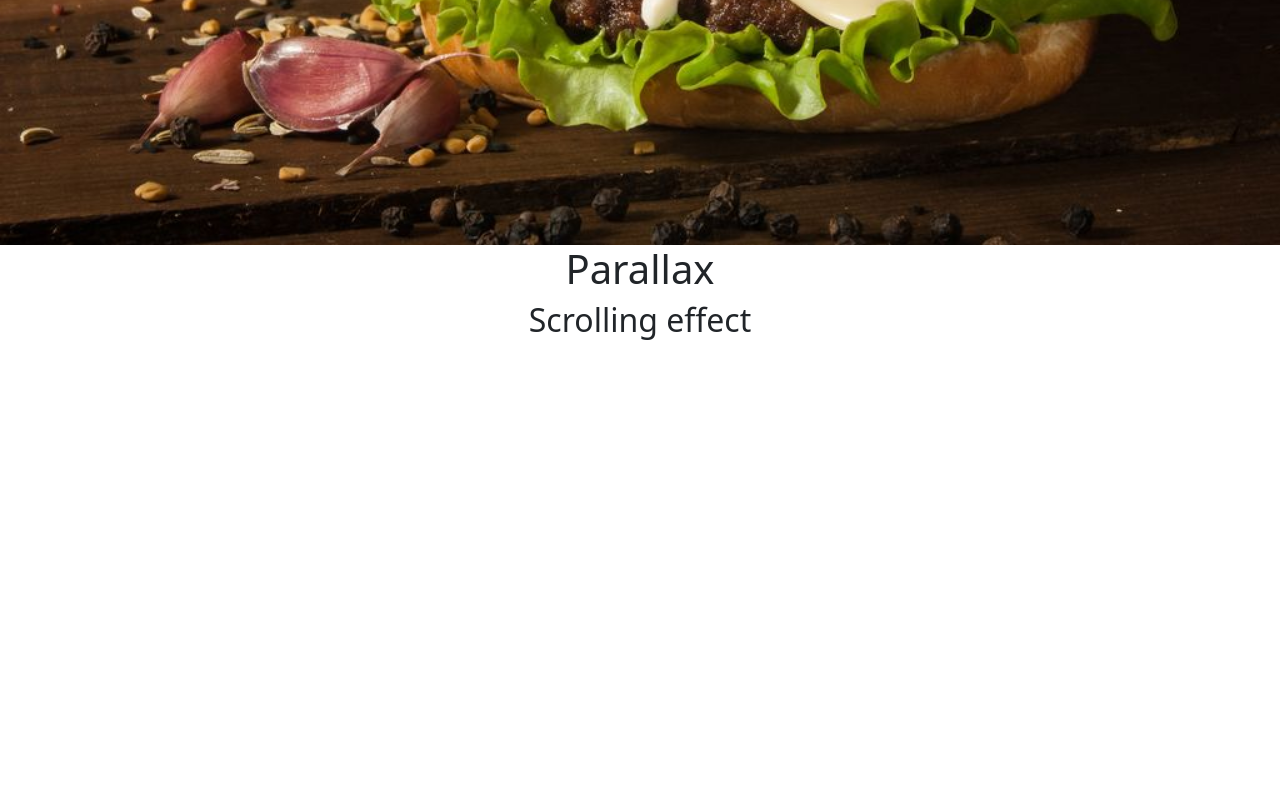
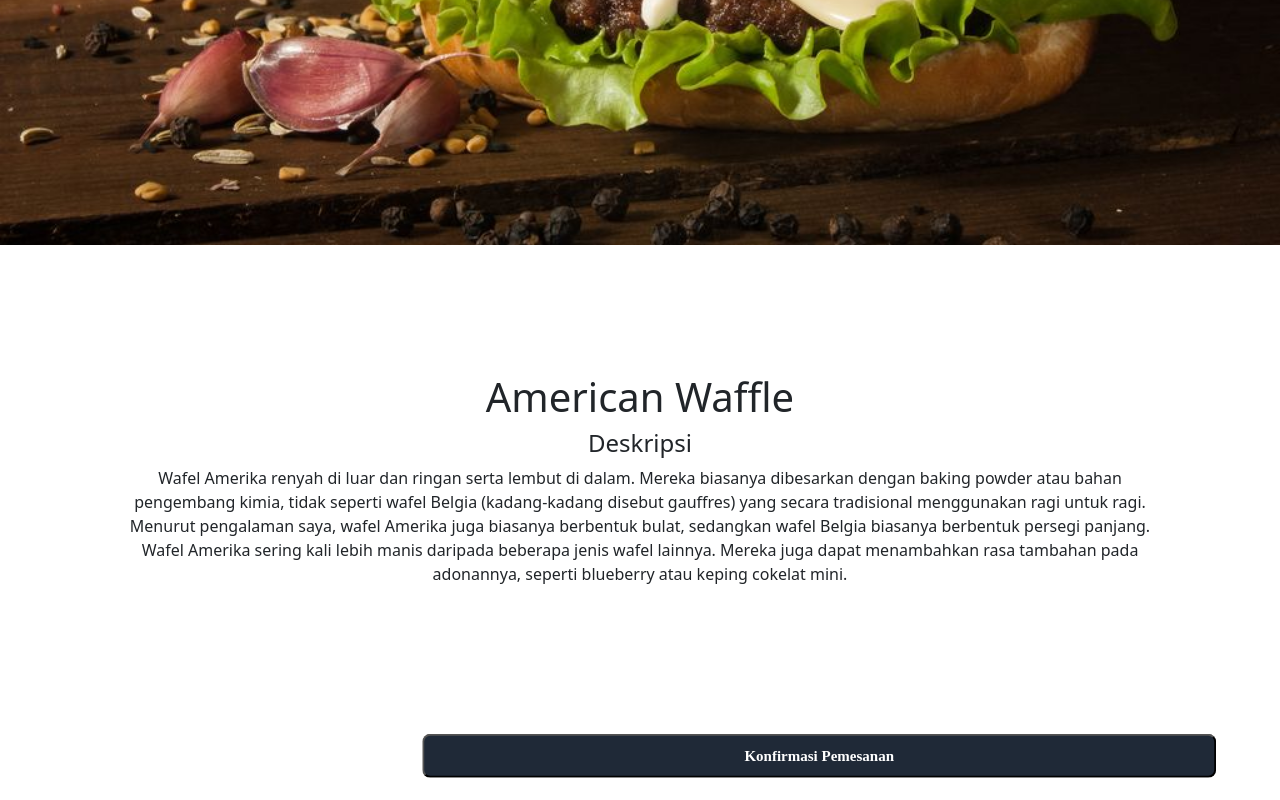
Before and after one commit to Cafeasy/cafeasy-project, a React (Create React App) app in the folder frontend/: page /Detailmenu in a window 1280 px wide. Shown: the part 606-1406 px from the top of the page. Before the commit the page ends 954 px from the top, so only its background shows below. Built offline with nearby package versions, Linux system fonts and the light colour scheme.

Commit message:
update tampilan detail

```diff
--- a/frontend/src/Components/Detailmenucomp.js
+++ b/frontend/src/Components/Detailmenucomp.js
@@ -26,10 +26,18 @@ export default function App() {
           alt="test"
           className="parallax"
         />
-        <div className="text-wrapper">
-          <h1 className="headline">Parallax</h1>
-          <h2 className="sub-headline">Scrolling effect</h2>
+        <div class='content'>
+          <h1 class="pagetitle">American Waffle</h1>
+          <h4 class="headline">Deskripsi</h4>
+          <p class="sub-headline">Wafel Amerika renyah di luar dan ringan serta lembut di dalam. Mereka biasanya dibesarkan dengan baking powder atau bahan pengembang kimia, tidak seperti wafel Belgia (kadang-kadang disebut gauffres) yang secara tradisional menggunakan ragi untuk ragi.
+
+Menurut pengalaman saya, wafel Amerika juga biasanya berbentuk bulat, sedangkan wafel Belgia biasanya berbentuk persegi panjang.
+
+Wafel Amerika sering kali lebih manis daripada beberapa jenis wafel lainnya. Mereka juga dapat menambahkan rasa tambahan pada adonannya, seperti blueberry atau keping cokelat mini.</p>
         </div>
+        <div>
+                <button className="button-konfir" >Konfirmasi Pemesanan</button>
+            </div>
       </section>
     </div>
   )
--- a/frontend/src/Components/Navbarcomp.jsx
+++ b/frontend/src/Components/Navbarcomp.jsx
@@ -1,4 +1,3 @@
-
 import "../Style/Navbar.css"
 import Logoputih from '../Photo/LogoOnly.png'
 import Container from 'react-bootstrap/Container';
@@ -211,6 +210,9 @@ function Navbarcomp(props) {
                                     <Card.Text className='menu-deskripsi'>
                                         {menu.deskripsiMenu}
                                     </Card.Text>
+                                    <div>
+                                        <link to="/Detailmenucomp">Detailmenucomp</link>
+                                    </div>
                                 </Card.Body>
                             </Card>
                         </Col>
--- a/frontend/src/Style/Detailmenupage.css
+++ b/frontend/src/Style/Detailmenupage.css
@@ -1,4 +1,12 @@
 .parallax {
+    display: flex;
     position: relative;
     width: 100%;
 }
+
+.content {
+    width: 100%;
+    padding: 10%;
+    position: relative;
+    z-index: 50;
+  }
--- a/frontend/src/Style/Navbar.css
+++ b/frontend/src/Style/Navbar.css
@@ -6,7 +6,7 @@
 
 .button-konfir {
     position: relative;
-    left: 50%;
+    left: 45%;
 
     transform: translate(-50%, -50%);
     background: #1F2937;
```
